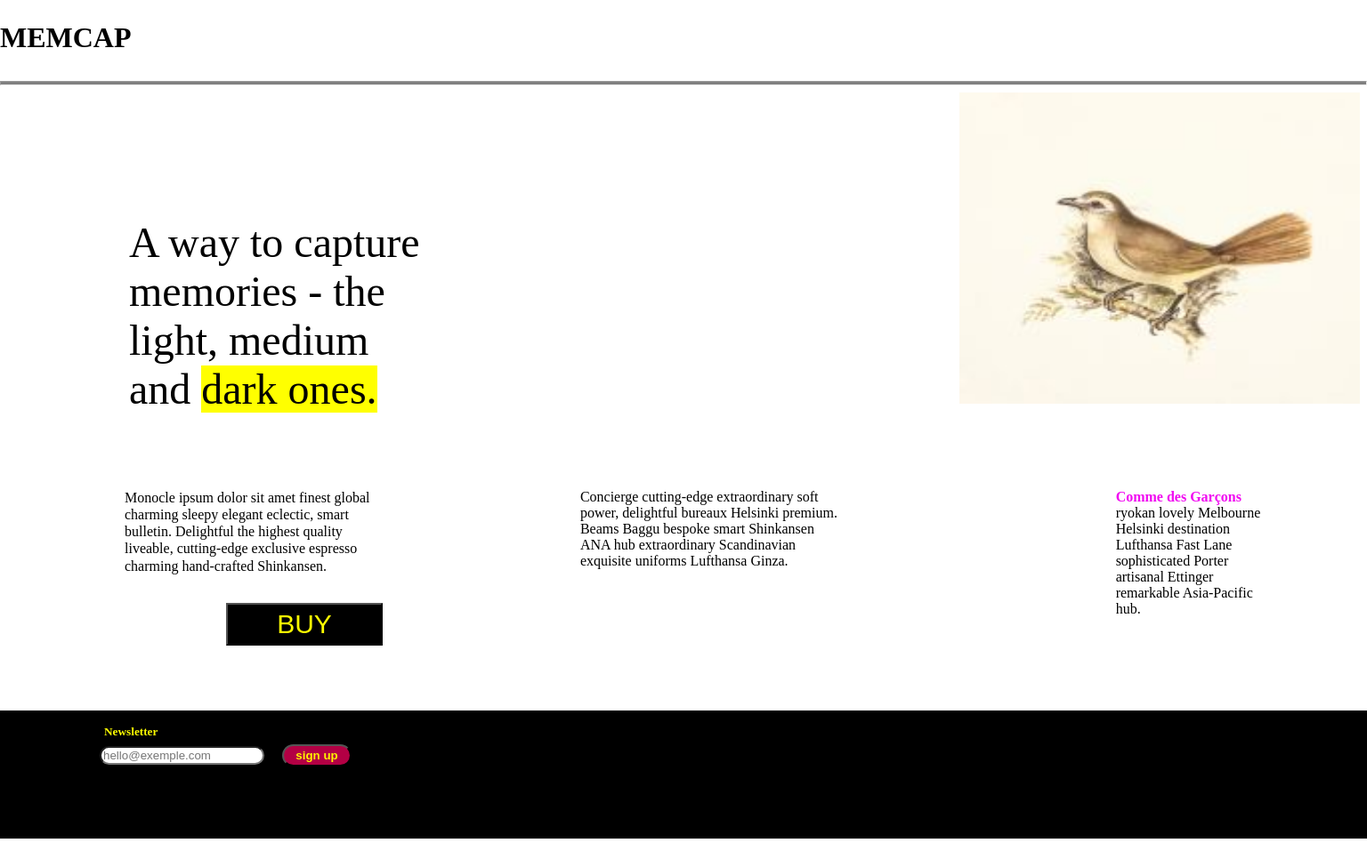
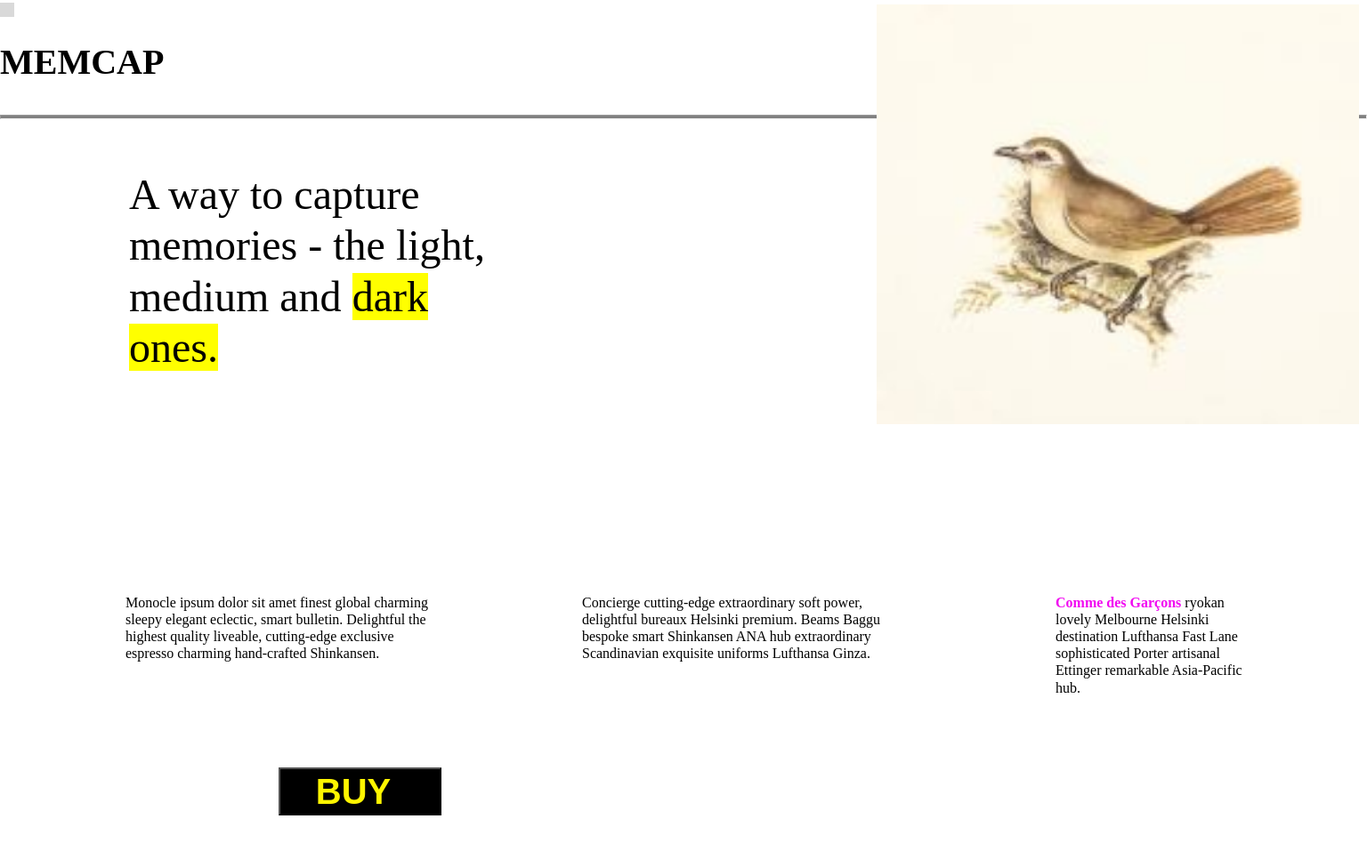
Before and after one commit to YounesEch/memories, a website: page src/index.html in a window 1536 px wide. Shown: the part 18-984 px from the top of the page at 89% size. Before the commit the page ends 961 px from the top, so only its background shows below. Drawn offline with Linux system fonts and the light colour scheme.

Commit message:
fin lir med positionering o lite ändringar i div

```diff
--- a/src/index.html
+++ b/src/index.html
@@ -9,50 +9,41 @@
 </head>
 <body>
   <header>
+    <nav id="nav" class="active">
+      <ul id="nav">
+          <a>buy</a>
+          <a>more</a>
+          <a>stuff</a>
+          <a>now</a>
+      </ul>
+    </nav>
     <hr>
+    <div class="rectangle"></div>
     <div class="headerContainer">
       <h1>Memcap</h1>
       <button class="menu" aria-label="menu">
-        <span class="bar"></span>
-        <span class="bar1"></span>
-        <span class="bar"></span>
+        H
       </button>
   </div>
-    <nav>
-          <a href="">Buy</a>
-          <a href="">More</a>
-          <a href="">Stuff</a>
-          <a href="">Now</a>
-    </nav>
-    <hr>
+  <hr>
   </header>
 
   <section class="textContainer">
     <section class="textImg">
-      <div class="container1">
-        <p>A way to capture memories - the light, medium and <span class="empText">dark ones.</span></p>
-      </div>
-      <div class="imgTablet"><img src="/assets/papegoja.jpg" alt="parrot on a stick" width="210px" height="270px"></div>
-      <div class="imgDesktop"><img src="/assets/fågel.jpg" alt="bird on a stick" width="450px" height="350px"></div>
+        <p class="container1">A way to capture memories - the light, medium and <span class="empText">dark ones.</span></p>
+      <div class="imgTablet"><img src="/assets/papegoja.jpg" alt="parrot on a stick" width="250px" height="280px"></div>
+      <div class="imgDesktop"><img src="/assets/fågel.jpg" alt="bird on a stick" width="542px" height="472px"></div>
    </section>
     <section class="rowDesktop">
-      <div class="container2">
-        <p>Monocle ipsum dolor sit amet finest global charming sleepy elegant eclectic, smart bulletin. Delightful the highest quality liveable, cutting-edge exclusive espresso charming hand-crafted Shinkansen.</p>
-      </div>
-      <button class="buttonDesktop">buy</button>
+        <p class="container2">Monocle ipsum dolor sit amet finest global charming sleepy elegant eclectic, smart bulletin. Delightful the highest quality liveable, cutting-edge exclusive espresso charming hand-crafted Shinkansen.</p>
       <section class="textImg">
-        <div class="container3">
-          <p>Concierge cutting-edge extraordinary soft power, delightful bureaux Helsinki premium. Beams Baggu bespoke smart Shinkansen ANA hub extraordinary Scandinavian exquisite uniforms Lufthansa Ginza.</p>
-        </div>
+        <p class="container3">Concierge cutting-edge extraordinary soft power, delightful bureaux Helsinki premium. Beams Baggu bespoke smart Shinkansen ANA hub extraordinary Scandinavian exquisite uniforms Lufthansa Ginza.</p>
         <div class="imgMobile"><img src="/assets/rose.jpg" alt="red rose" height="130px" width="100px"></div>
       </section>
-      <div class="container4">
-        <p><span class="purple">Comme des Garçons</span> ryokan lovely Melbourne Helsinki destination Lufthansa Fast Lane sophisticated Porter artisanal Ettinger remarkable Asia-Pacific hub.</p>
-      </div>
+        <p class="container4"><span class="purple">Comme des Garçons</span> ryokan lovely Melbourne Helsinki destination Lufthansa Fast Lane sophisticated Porter artisanal Ettinger remarkable Asia-Pacific hub.</p>
     </section>
+    <button class="buttonDesktop"><h3>buy</h3></button>
   </section>
-
-  <div> </div>
 
   <footer>
     <h5>Newsletter</h5>
--- a/src/main.js
+++ b/src/main.js
@@ -0,0 +1,13 @@
+const hamburger = document.querySelector('.menu');
+const navMenu = document.querySelector('#nav');
+
+hamburger.addEventListener('click', menuOpen);
+navMenu.addEventListener('click', navOpen);
+
+function menuOpen () {;
+    navMenu.classList.toggle('active');
+}
+
+function navOpen(){
+  navMenu.classList.toggle('active');
+}
--- a/src/main.scss
+++ b/src/main.scss
@@ -12,62 +12,72 @@ hr{
   color: black;
   background-color: grey;
   height: 3px;
-  position: relative;
 }
 
 h1{
   text-transform: uppercase;
+  font-size: 40px;
+  line-height: 48px;
+}
+
+.rectangle{
+  background-color: #D9D9D9;
+  width: 16px;
+  height: 16px;
 }
 
 
 .menu{
-  border: none;
-  background-color: transparent;
-  display: flex;
-  justify-content: end;
-  width: 20px;
+  z-index: 2;
+  color: red;
+  background: black;
   position: relative;
-  left: 50vw;
+  left: 10rem;
+  height: 50px;
 }
 
-.bar{
-  height: 38px;
-  width: 4px;
-  background-color: black;
+.menu.active{
+  background-color: white;
 }
 
-.bar1{
-  width: 20px;
-  height: 2px;
-  background-color: black;
+.active{
+  display: none;
 }
 
+nav{
+  width: 70%;
+  min-height: 100vh;
+  background-color: #fff;
+  right: 0;
+  position: absolute;
+  z-index: 1;
+}
 
-nav{
-  display: none;
-  width: 70%;
+.exit{
+  right: 0;
+  position: relative;
 }
 
 a{
-  text-decoration: none;
-  font-size: 50px;
+  font-size: 58px;
   display: flex;
-  color: black;
+  color: #000;
   text-transform: uppercase;
   justify-content: center;
-  padding: 40px;
+  padding: 37px;
+  top: 136px;
+  position: relative;
+  height: 77px;
+  width: 147px;
 }
 
 .container1{
   width: 284px;
   height: 204px;
-  position: relative;
-  left: 19px;
-
-  p{
+  margin-left: 19px;
+  margin-right: 11rem;
   font-size: 33px;
-    padding-right: 50px;
-  }
+  line-height: 39.6px;
 }
 
 .empText{
@@ -85,14 +95,10 @@ a{
 .container2{
   width: 292px;
   height: 135px;
-  left: 120px;
-  position: relative;
-
-  p{
+  margin-left: 120px;
   font-size: 16px;
   line-height: 19.2px;
-    padding-right: 80px;
-  }
+  font-weight: 350;
 }
 
 .buttonDesktop {
@@ -104,34 +110,30 @@ a{
 }
 
 .container3{
-  position: relative;
   height:155px;
   width: 292px;
-  left: 16px;
-
-  p{
+  margin-left: 16px;
   font-size: 16px;
-    padding-right: 70px;
-  }
+  line-height: 19.2px;
+  margin-right: 6rem;
+  font-weight: 350;
 }
 
 .imgMobile{
   position: relative;
   top: 70px;
   background-color: white;
+  margin-top: 1rem;
 }
 
 .container4{
-  position: relative;
   height: 104px;
   width: 292px;
-  left: 120px;
-  top: 40px;
-
-  p{
+  margin-left: 120px;
   font-size: 16px;
-    padding-right:65px;
-  }
+  line-height: 19.2px;
+  font-weight: 350;
+  margin-top: 3rem;
 }
 
 footer{
@@ -139,7 +141,7 @@ footer{
 }
 
 
-@media screen and (min-width:834px) {
+@media screen and (min-width:820px) {
 
 
 .menu{
@@ -149,40 +151,30 @@ footer{
 .container1{
   width: 285px;
   height: 430px;
-    left: 122px;
-
-    p{
-      padding-right: 80px;
-      font-size: 43px;
-    }
-  }
-
-  .empText{
-
+  margin-left: 122px;
+  font-size: 59px;
+  line-height: 57.6px;
 }
 
 
 .imgTablet{
   display: block;
+  right: 5rem;
+  top: 3px;
   position: relative;
-  left: 160px;
 }
 
 
 .container2{
   width: 288px;
   height: 135px;
-  left: 400px;
+  margin-left: 427px;
 }
 
 .container3{
   width: 288px;
   height: 155px;
-  left: 119px;
-
-  p{
-    padding-right: 63px;
-  }
+  margin-left: 119px;
 }
 
 .imgMobile{
@@ -192,14 +184,8 @@ footer{
 .container4{
   width: 287px;
   height: 104px;
-  left: 324px;
-  top: 60px;
-
-  p{
-    padding-right: 60px;
+  margin-left: 324px;
 }
-}
-
 
 
 
@@ -209,16 +195,15 @@ footer{
 
 @media screen and (min-width: 1512px) {
 
+  hr{
+    z-index: 1;
+  }
   .container1{
     width: 418px;
     height: 430px;
-    left: 145px;
-    top: 93px;
-
-    p{
-      margin-right: 1s0px;
+    margin-left: 145px;
     font-size: 48px;
-    }
+    line-height: 57.6px;
   }
 
   .imgTablet {
@@ -228,9 +213,9 @@ footer{
   .imgDesktop {
     display: block;
     position: relative;
-    left: 43vw;
+    left: 16vw;
+    top: -137px;
   }
-
 
   .rowDesktop{
     display: flex;
@@ -239,38 +224,44 @@ footer{
   .container2{
     width: 353px;
     height: 135px;
-    left: 140px;
-
-    p{
-      padding-right: 50px;
-    }
+    margin-left: 141px;
+    margin-top: 0;
   }
 
   .buttonDesktop {
     display: block;
-    top: 18vh;
+    top: 2vh;
     position: relative;
+    height: 54px;
+    width: 183px;
+    right: 99px;
+    background-color: #000;
+    left: 313px;
+  }
+
+  h3{
+    font-size: 40px;
+    text-transform: uppercase;
+    color: #FFF500;
+    width: 92px;
     height: 48px;
-    width: 11rem;
-    right: 99px;
-    background-color: black;
-    color: yellow;
-    text-transform: uppercase;
-    font-size: 30px;
+    line-height: 48px;
+    margin: 0;
+    margin-left: 30px;
   }
 
   .container3{
     width: 356px;
     height: 155px;
-    left: 8vw;
+    margin-top: 0;
+    margin-left: 10rem;
   }
-
 
   .container4{
     width: 229px;
     height: 163px;
-    top: 0px;
-    left: 24vw;
+    margin-left: 5rem;
+    margin-top: 0;
   }
 
   .purple{
@@ -284,30 +275,43 @@ footer{
     top: 10vh;
     background-color: black;
     height: 144px;
+  }
 
   h5{
-      color: yellow;
+    color: #FFF500;
     left: 117px;
-      top: 1rem;
+    top: 2.3rem;
     position: relative;
+    line-height: 19.2px;
+    font-size: 16px;
+    text-transform: uppercase;
   }
 
   input{
     position: relative;
     left: 7rem;
-      border-radius: 15px;
+    border-radius: 20px;
+    width: 200px;
+    height: 20px;
+    top: 1rem;
   }
 
-    .sign {
+  .sign{
     background-color: #B30044;
-      width: 78px;
-      height: 25px;
+    width: 85px;
+    height: 28px;
     color: #FFF500;
     left: 8rem;
     position: relative;
     border-radius: 15px;
     font-weight: 700;
+    top: 1rem;
+    text-transform: uppercase;
   }
+
+  .sign:hover{
+    color: white;
+    background-color: green;
   }
 
 }
```
Also changed, not shown: src/main.css, 1 other file. Lines whose indentation alone changed are shown as unchanged.
